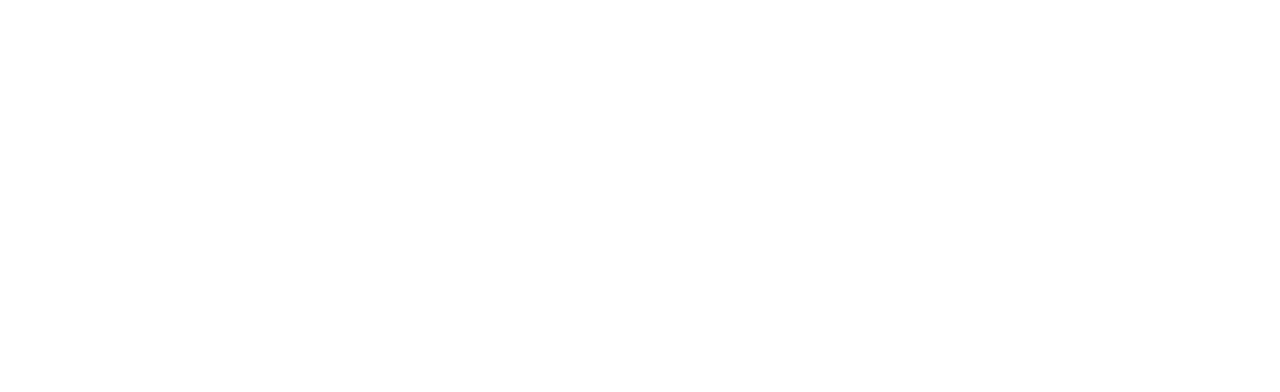
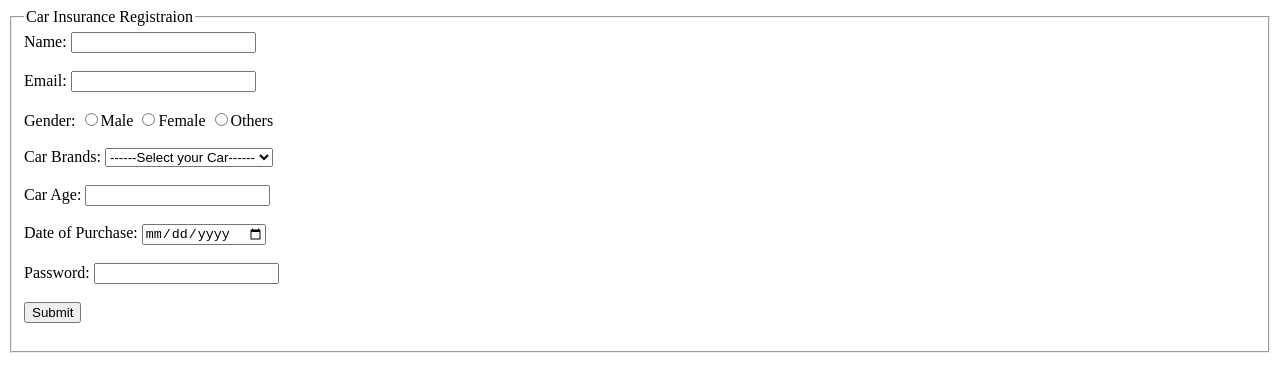
Before and after one commit to acciojob/car-insurance-form-priyankamallik04, a website: page main.html in a window 1280 px wide. Drawn offline with Linux system fonts and the light colour scheme.

Commit message:
created a submission

```diff
--- a/main.html
+++ b/main.html
@@ -8,6 +8,61 @@
 
 <body>
 	<!-- the entire body must be written by student -->
+    <form method="POST">
+      	   <fieldset>
+      	   	    <legend>Car Insurance Registraion</legend>
+
+      	   	    <label for="name">Name: </label>
+      	   	    <input type="text" name="name" id="name" required/>
+      	   	    <br/>
+      	   	    <br/>
+
+                <label for="email">Email: </label>
+      	   	    <input type="email" name="email" id="email" required/>
+      	   	    <br/>
+      	   	    <br/>
+
+                 <label for="gender">Gender: </label>
+                 <input type="radio" name="gender" value="m" required />Male
+                 <input type="radio" name="gender" value="f" required/>Female
+                 <input type="radio" name="gender" value="o" required />Others
+                <br/>
+      	   	    <br/>
+
+      	   	    <label for="cars">Car Brands: </label>
+      	   	    <select id="cars">
+      	   	    	  <option>------Select your Car------</option>
+      	   	    	  <option>BMW</option>
+      	   	    	  <option>Audi</option>
+      	   	    	  <option>Mercedez</option>
+      	   	    </select>
+                 <br/>
+      	   	     <br/>
+
+      	   	     <label for="carage">Car Age: </label>
+      	   	     <input type="number" name="carage" id="carage" required/>
+      	   	     <br/>
+      	   	     <br/>
+
+      	   	      <label for="dop">Date of Purchase: </label>
+      	   	      <input type="date" name="date" id="dop" required/>
+      	   	      <br/>
+      	   	      <br/>
+
+      	   	      <label for="password">Password: </label>
+      	   	      <input type="password" name="password" id="password" required />
+                   <br/>
+      	   	       <br/>
+
+
+      	   	       <button type="submit" name="submit" value="Submit"/> Submit</button>
+
+                    <br/>
+      	   	        <br/>
+      	   </fieldset>
+
+      </form>
+
     <script type="text/javascript" src="./script.js">
 </script>
 
```
